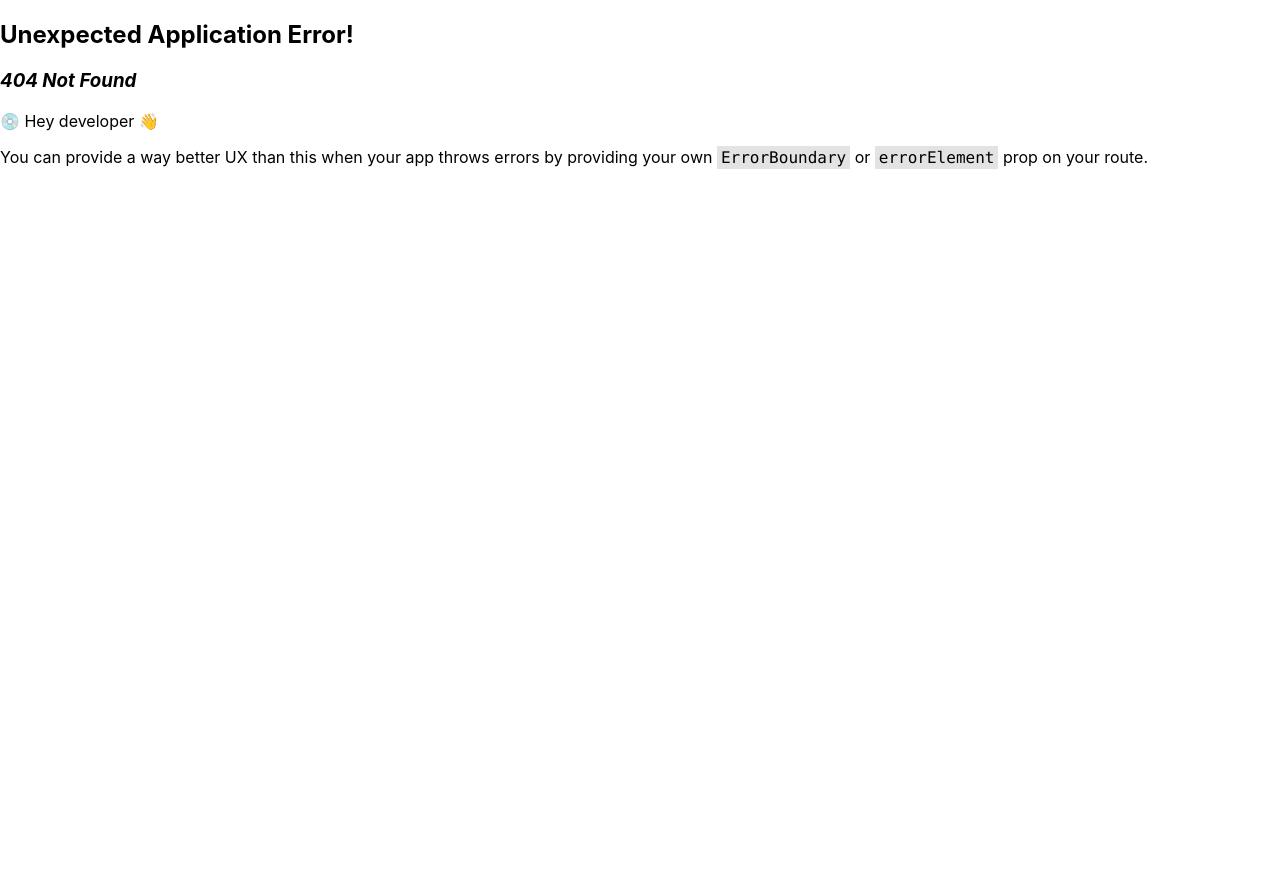
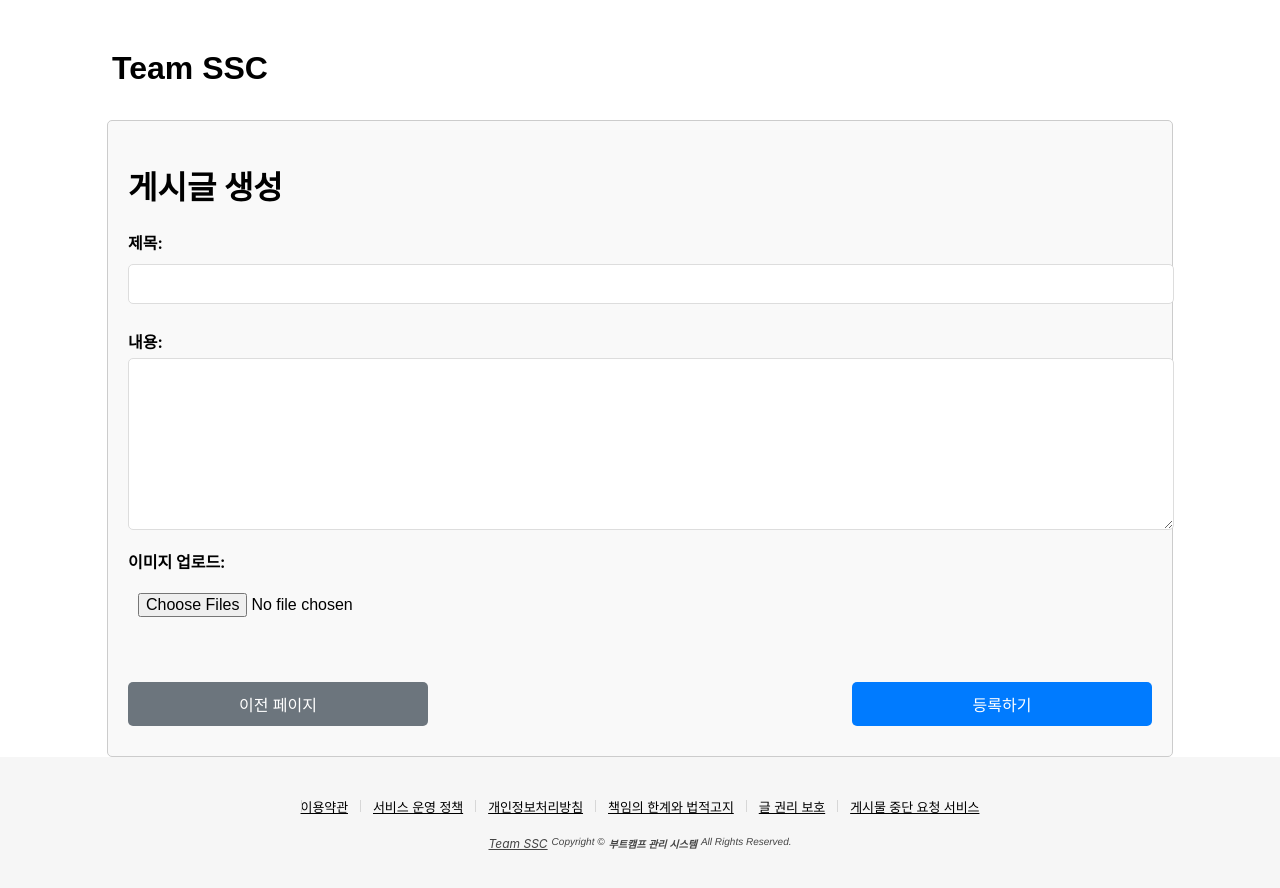
Before and after one commit to TeamSSC/Team-SSC-FE, a React (Create React App) app: page /boards/create in a window 1280 px wide. Before the commit this address had no page. Shown: the top 888 px of the page. Before the commit the page ends 800 px from the top, so only its background shows below. Built offline with nearby package versions, Linux system fonts and the light colour scheme.

Commit message:
게시판 페이지 및 게시글 생성 연결

```diff
--- a/package.json
+++ b/package.json
@@ -3,6 +3,8 @@
   "version": "0.1.0",
   "private": true,
   "dependencies": {
+    "@fortawesome/free-solid-svg-icons": "^6.6.0",
+    "@fortawesome/react-fontawesome": "^0.2.2",
     "@testing-library/jest-dom": "^5.17.0",
     "@testing-library/react": "^13.4.0",
     "@testing-library/user-event": "^13.5.0",
--- /dev/null
+++ b/src/components/board/PostItem.js
@@ -0,0 +1,43 @@
+import React, { useEffect, useState } from 'react';
+import axios from 'axios';
+import { FontAwesomeIcon } from '@fortawesome/react-fontawesome';
+import { faHeart } from '@fortawesome/free-solid-svg-icons';
+import styles from './PostItem.module.scss'; // SCSS 모듈을 import
+
+const PostItem = ({ post }) => {
+    const [likeCount, setLikeCount] = useState(0);
+    const API_LIKE_URL = `http://localhost:8080/api/boards/${post.boardId}/like`;
+
+    useEffect(() => {
+        const fetchLikeCount = async () => {
+            try {
+                const response = await axios.get(API_LIKE_URL, {
+                    headers: {
+                        'Authorization': `Bearer ${localStorage.getItem('accessToken')}`
+                    }
+                });
+                console.log(response.data);
+                setLikeCount(response.data.data.likeCount);
+            } catch (err) {
+                console.error(err);
+            }
+        };
+
+        fetchLikeCount();
+    }, [post.boardId]);
+
+    return (
+        <div className={styles.boardItem}>
+            <span className={styles.boardTitle}>{post.title}</span>
+            <div className={styles.boardDetails}>
+                <span className={styles.boardAuthor}>{post.username}</span>
+                <span className={styles.boardLikes}>
+                    <FontAwesomeIcon icon={faHeart} className={styles.heartIcon} />
+                    {likeCount}
+                </span>
+            </div>
+        </div>
+    );
+};
+
+export default PostItem;
--- /dev/null
+++ b/src/components/board/PostItem.module.scss
@@ -0,0 +1,40 @@
+.boardList {
+  margin-bottom: 20px;
+  padding: 0 5px;
+}
+
+.boardItem {
+  display: flex;
+  justify-content: space-between;
+  align-items: center;
+  border-bottom: 1px solid #ccc;
+  padding: 10px 0;
+}
+
+.boardTitle {
+  flex: 3;
+}
+
+.boardDetails {
+  display: flex;
+  align-items: center;
+  justify-content: flex-end;
+  flex: 2;
+}
+
+.boardAuthor {
+  margin-right: 10px;
+}
+
+.boardLikes {
+  display: flex;
+  align-items: center;
+  min-width: 40px;
+  text-align: right;
+}
+
+
+.heartIcon {
+  margin-right: 5px;
+  color: red;
+}
--- /dev/null
+++ b/src/routes/Board.js
@@ -0,0 +1,61 @@
+import React, { useEffect, useState } from 'react';
+import axios from 'axios';
+import { Link } from 'react-router-dom';
+import PostItem from '../components/board/PostItem'; // 올바른 경로로 수정
+import styles from './Board.module.scss'; // SCSS 모듈을 import
+
+const API_URL = `http://localhost:8080/api/boards`;
+
+const Board = () => {
+    const [posts, setPosts] = useState([]);
+    const [loading, setLoading] = useState(true);
+    const [error, setError] = useState(null);
+
+    useEffect(() => {
+        const fetchPosts = async () => {
+            try {
+                const response = await axios.get(API_URL, {
+                    headers: {
+                        'Authorization': `Bearer ${localStorage.getItem('accessToken')}`
+                    }
+                });
+                setPosts(response.data.data.content);
+            } catch (err) {
+                console.error(err);
+                setError(err);
+            } finally {
+                setLoading(false);
+            }
+        };
+
+        fetchPosts();
+    }, []);
+
+    if (loading) return <p>Loading...</p>;
+    if (error) return <p>Error: {error.message}</p>;
+
+    return (
+        <div className={styles.boardContainer}>
+            <header className={styles.header}>
+                <h1>자바 5기 게시판</h1>
+                <Link to="/boards/create" className={styles.createPostButton}>
+                    게시글 생성
+                </Link>
+            </header>
+            <div className={styles.boardList}>
+                {posts.map(post => (
+                    <PostItem key={post.boardId} post={post} />
+                ))}
+            </div>
+            <div className={styles.pagination}>
+                <button>이전</button>
+                <button>1</button>
+                <button>2</button>
+                <button>3</button>
+                <button>다음</button>
+            </div>
+        </div>
+    );
+};
+
+export default Board;
--- /dev/null
+++ b/src/routes/Board.module.scss
@@ -0,0 +1,26 @@
+.boardContainer {
+  width: 80%;
+  margin: 0 auto;
+  padding: 20px;
+}
+
+.header {
+  display: flex;
+  justify-content: space-between;
+  align-items: center;
+  margin-bottom: 20px;
+}
+
+.createPostButton {
+  padding: 10px 20px;
+  background-color: #007bff;
+  color: white;
+  text-decoration: none;
+  border-radius: 5px;
+}
+
+.pagination {
+  display: flex;
+  justify-content: center;
+  margin: 0 500px;
+}
--- /dev/null
+++ b/src/routes/CreateBoard.js
@@ -0,0 +1,89 @@
+import React, { useState } from 'react';
+import axios from 'axios';
+import { useNavigate } from 'react-router-dom';
+import styles from './CreateBoard.module.scss'; // SCSS 모듈을 import
+
+const API_CREATE_BOARD_URL = 'http://localhost:8080/api/boards';
+
+const CreateBoard = () => {
+    const [title, setTitle] = useState('');
+    const [content, setContent] = useState('');
+    const [images, setImages] = useState([]);
+    const navigate = useNavigate();
+
+    // 이미지 파일 변경 핸들러
+    const handleFileChange = (event) => {
+        setImages(Array.from(event.target.files));
+    };
+
+    // 폼 제출 핸들러
+    const handleSubmit = async (event) => {
+        event.preventDefault(); // 기본 폼 제출 동작 방지
+
+        const formData = new FormData();
+        formData.append('title', title);
+        formData.append('content', content);
+
+        images.forEach((image) => {
+            formData.append('images', image);
+        });
+
+        try {
+            await axios.post(API_CREATE_BOARD_URL, formData, {
+                headers: {
+                    'Authorization': `Bearer ${localStorage.getItem('accessToken')}`,
+                    'Content-Type': 'multipart/form-data'
+                }
+            });
+            alert('게시글 생성을 성공했습니다.')
+            navigate('/boards'); // 게시글 등록 후 게시판 페이지로 이동
+        } catch (err) {
+            console.error("게시글 등록 중 오류 발생:", err);
+            alert('게시글 생성 실패. 다시 시도해 주세요.'); // 알림 표시
+            navigate('/boards'); // 게시글 등록 실패 후 게시판 페이지로 이동
+        }
+    };
+
+    return (
+        <div className={styles.createBoardContainer}>
+            <h1>게시글 생성</h1>
+            <form onSubmit={handleSubmit} className={styles.createBoardForm}>
+                <div className={styles.formGroup}>
+                    <label htmlFor="title">제목:</label>
+                    <input
+                        type="text"
+                        id="title"
+                        value={title}
+                        onChange={(e) => setTitle(e.target.value)}
+                        required
+                    />
+                </div>
+                <div className={styles.formGroup}>
+                    <label htmlFor="content">내용:</label>
+                    <textarea
+                        id="content"
+                        value={content}
+                        onChange={(e) => setContent(e.target.value)}
+                        required
+                    />
+                </div>
+                <div className={styles.formGroup}>
+                    <label htmlFor="images">이미지 업로드:</label>
+                    <input
+                        type="file"
+                        id="images"
+                        accept="image/*"
+                        multiple
+                        onChange={handleFileChange}
+                    />
+                </div>
+                <div className={styles.formButtons}>
+                    <button type="button" onClick={() => navigate('/boards')}>이전 페이지</button>
+                    <button type="submit">등록하기</button>
+                </div>
+            </form>
+        </div>
+    );
+};
+
+export default CreateBoard;
--- /dev/null
+++ b/src/routes/CreateBoard.module.scss
@@ -0,0 +1,62 @@
+.createBoardContainer {
+  width: 80%;
+  margin: 0 auto;
+  padding: 20px;
+  border: 1px solid #ccc;
+  border-radius: 5px;
+  background-color: #f9f9f9;
+}
+
+.createBoardForm {
+  display: flex;
+  flex-direction: column;
+}
+
+.formGroup {
+  margin-bottom: 15px;
+}
+
+label {
+  display: block;
+  margin-bottom: 5px;
+  font-weight: bold;
+}
+
+input[type="text"],
+textarea {
+  width: 100%;
+  padding: 10px;
+  border: 1px solid #ddd;
+  border-radius: 5px;
+}
+
+textarea {
+  height: 150px;
+  resize: vertical;
+}
+
+input[type="file"] {
+  margin-top: 10px;
+}
+
+.formButtons {
+  display: flex;
+  justify-content: space-between;
+  margin-top: 20px;
+}
+
+button {
+  padding: 10px 20px;
+  border: none;
+  border-radius: 5px;
+  color: white;
+  cursor: pointer;
+}
+
+button[type="button"] {
+  background-color: #6c757d; // 기본 색상
+}
+
+button[type="submit"] {
+  background-color: #007bff; // 주요 색상
+}
```
Also changed, not shown: src/App.js (+10 -0 lines), 1 other file (tests, documents, lock files or other folders).
